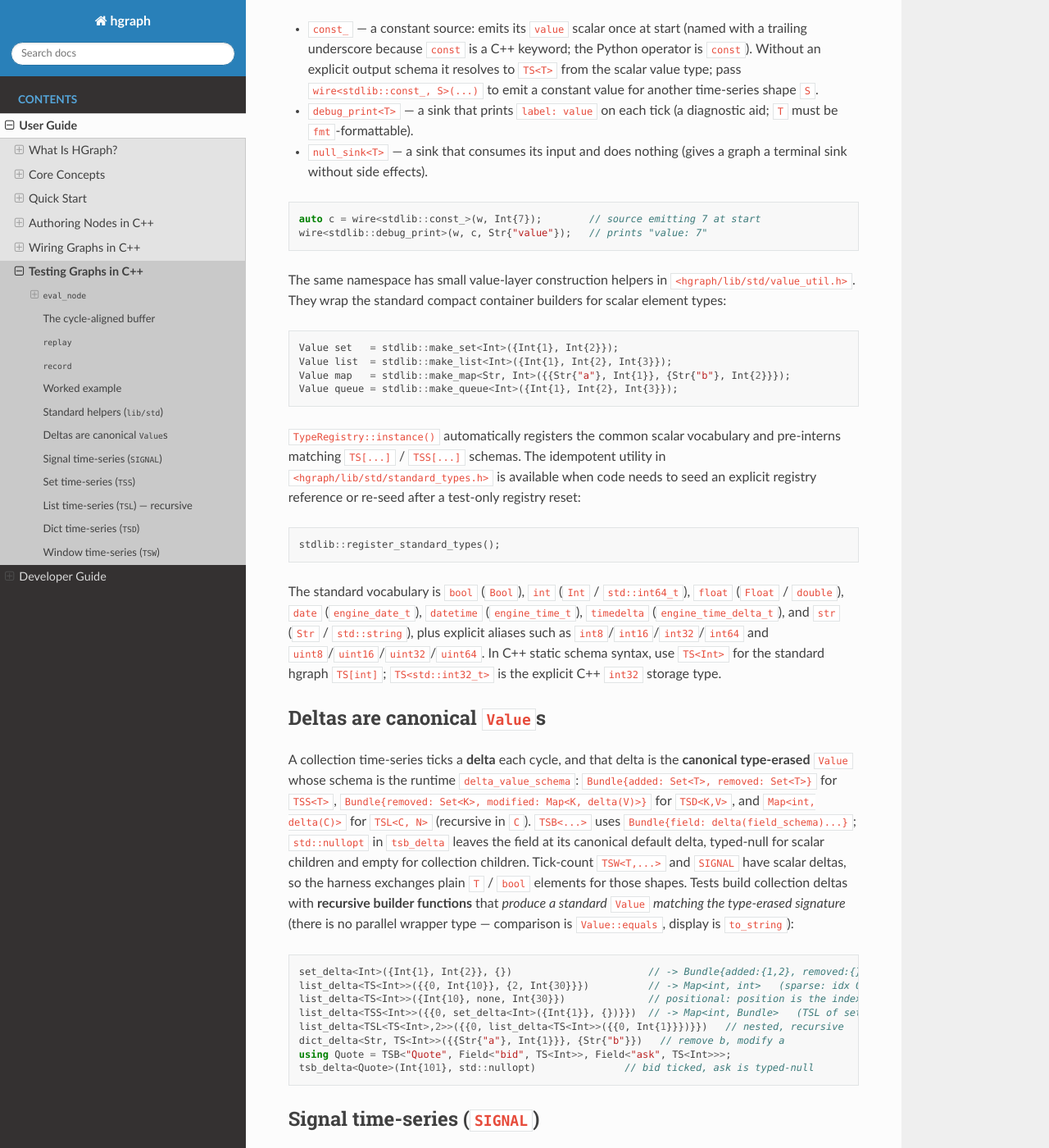
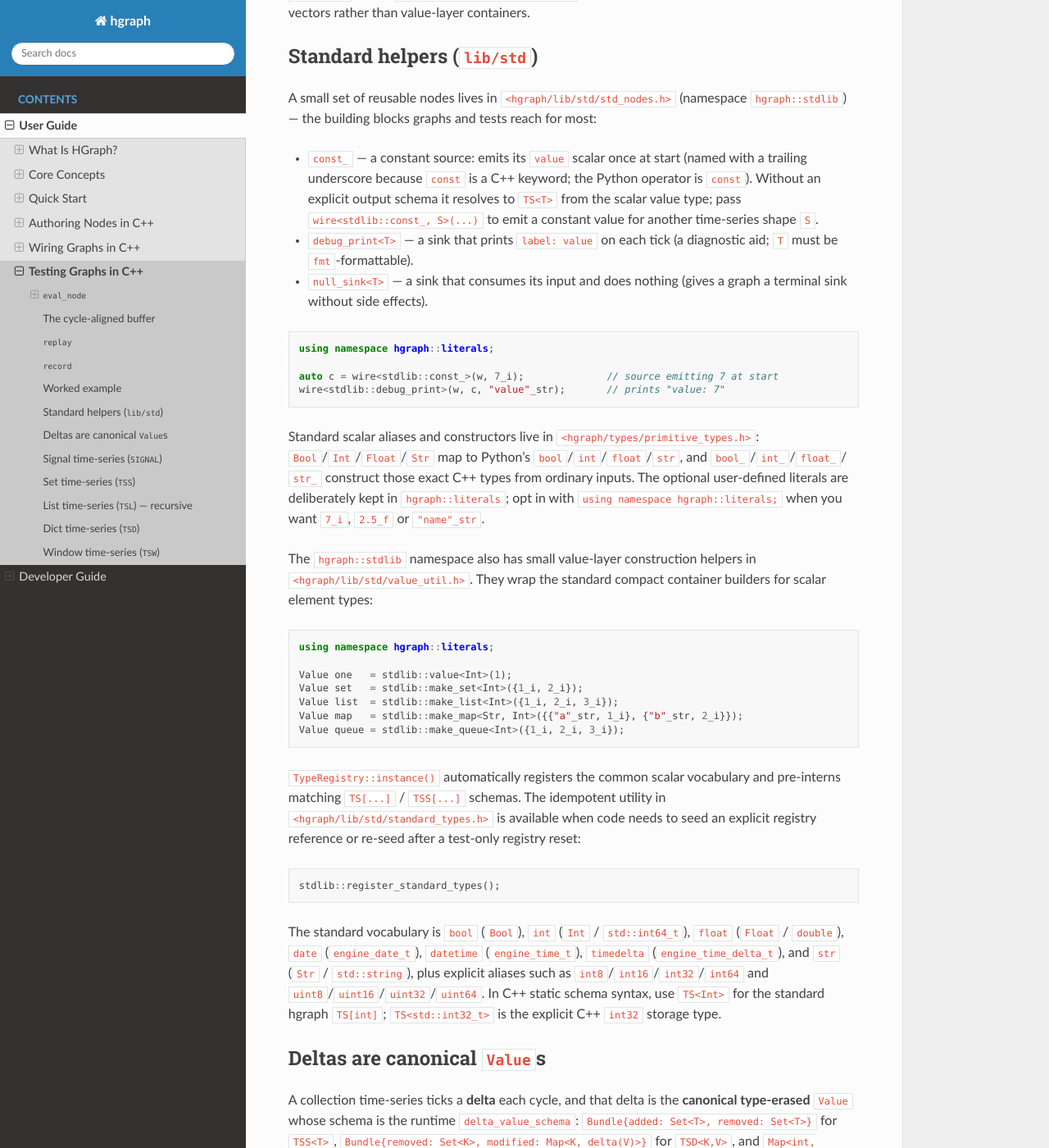
Before and after one commit to hhenson/hg_cpp, a Sphinx documentation site: the page built from docs/source/user_guide/testing_graphs_cpp.rst, in a window 1280 px wide and 1400 px high, scrolled down 4701 px. Shown: the whole window at 82% size. Built offline with Sphinx 7.4.7 and the Read the Docs theme 3.1.0, drawn with Linux system fonts in a browser that asks for light colours; some of the changed text lies outside the part shown.

Commit message:
Add neatness casting and conversion utilities

```diff
--- a/docs/source/user_guide/testing_graphs_cpp.rst
+++ b/docs/source/user_guide/testing_graphs_cpp.rst
@@ -128,6 +128,15 @@ mismatch. The expected argument is a braced list (element type inferred from
 ``std::vector<std::optional<T>>``. (This is a test-only header — it depends on
 Catch2 and is not part of the ``hgraph_core`` library.)
 
+For fixtures that are clearer without repeated typed braces,
+``testing::values<T>(...)`` builds the ``std::vector<std::optional<T>>`` form
+directly:
+
+.. code-block:: cpp
+
+   auto input = testing::values<Int>(1, none, 3);
+   CHECK_OUTPUT(testing::eval_node<AddOne>(input), {2, none, 4});
+
 The cycle-aligned buffer
 ------------------------
 
@@ -250,19 +259,32 @@ A small set of reusable nodes lives in ``<hgraph/lib/std/std_nodes.h>`` (namespa
 
 .. code-block:: cpp
 
-   auto c = wire<stdlib::const_>(w, Int{7});        // source emitting 7 at start
-   wire<stdlib::debug_print>(w, c, Str{"value"});   // prints "value: 7"
+   using namespace hgraph::literals;
 
-The same namespace has small value-layer construction helpers in
+   auto c = wire<stdlib::const_>(w, 7_i);              // source emitting 7 at start
+   wire<stdlib::debug_print>(w, c, "value"_str);       // prints "value: 7"
+
+Standard scalar aliases and constructors live in
+``<hgraph/types/primitive_types.h>``: ``Bool``/``Int``/``Float``/``Str`` map to
+Python's ``bool``/``int``/``float``/``str``, and ``bool_``/``int_``/``float_``/
+``str_`` construct those exact C++ types from ordinary inputs. The optional
+user-defined literals are deliberately kept in ``hgraph::literals``; opt in with
+``using namespace hgraph::literals;`` when you want ``7_i``, ``2.5_f`` or
+``"name"_str``.
+
+The ``hgraph::stdlib`` namespace also has small value-layer construction helpers in
 ``<hgraph/lib/std/value_util.h>``. They wrap the standard compact container
 builders for scalar element types:
 
 .. code-block:: cpp
 
-   Value set   = stdlib::make_set<Int>({Int{1}, Int{2}});
-   Value list  = stdlib::make_list<Int>({Int{1}, Int{2}, Int{3}});
-   Value map   = stdlib::make_map<Str, Int>({{Str{"a"}, Int{1}}, {Str{"b"}, Int{2}}});
-   Value queue = stdlib::make_queue<Int>({Int{1}, Int{2}, Int{3}});
+   using namespace hgraph::literals;
+
+   Value one   = stdlib::value<Int>(1);
+   Value set   = stdlib::make_set<Int>({1_i, 2_i});
+   Value list  = stdlib::make_list<Int>({1_i, 2_i, 3_i});
+   Value map   = stdlib::make_map<Str, Int>({{"a"_str, 1_i}, {"b"_str, 2_i}});
+   Value queue = stdlib::make_queue<Int>({1_i, 2_i, 3_i});
 
 ``TypeRegistry::instance()`` automatically registers the common scalar
 vocabulary and pre-interns matching ``TS[...]`` / ``TSS[...]`` schemas. The
```
Also changed, not shown: docs/source/user_guide/authoring_graphs_cpp.rst (+17 -4 lines), 7 other files.
